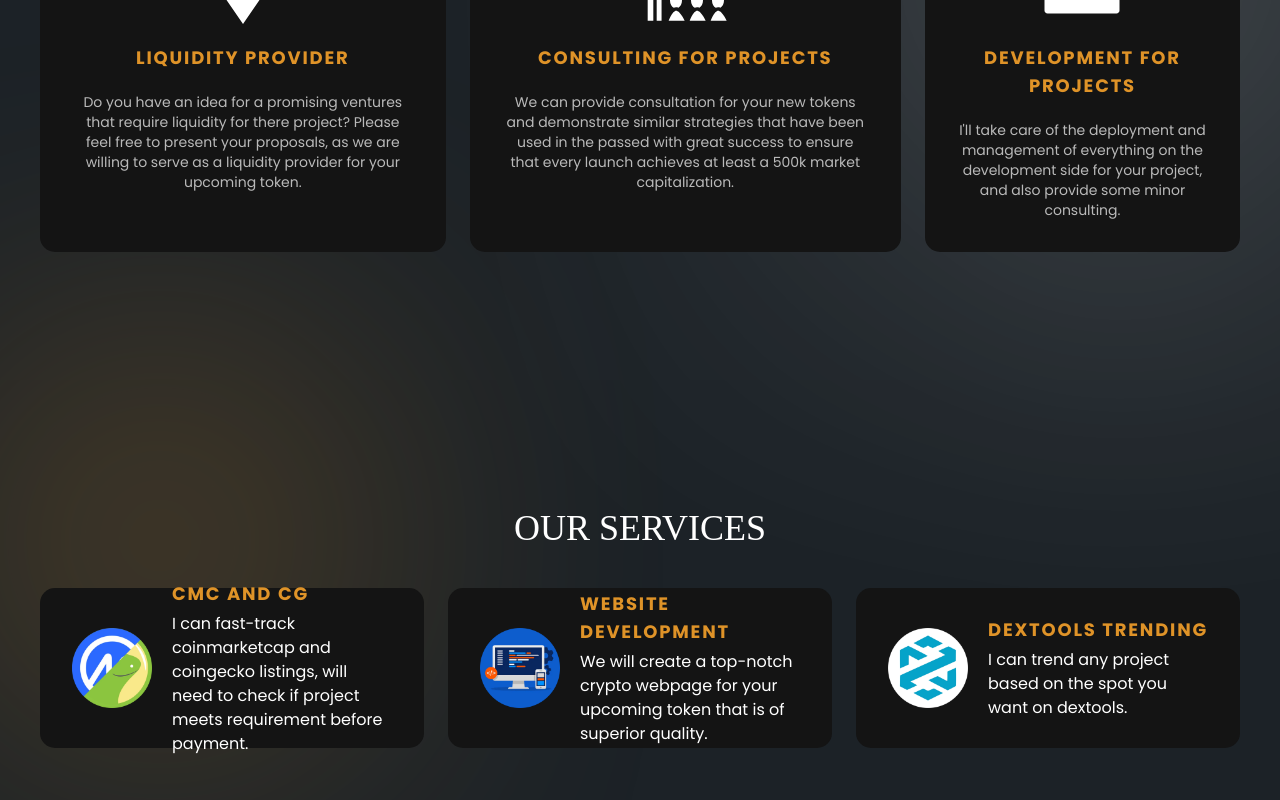
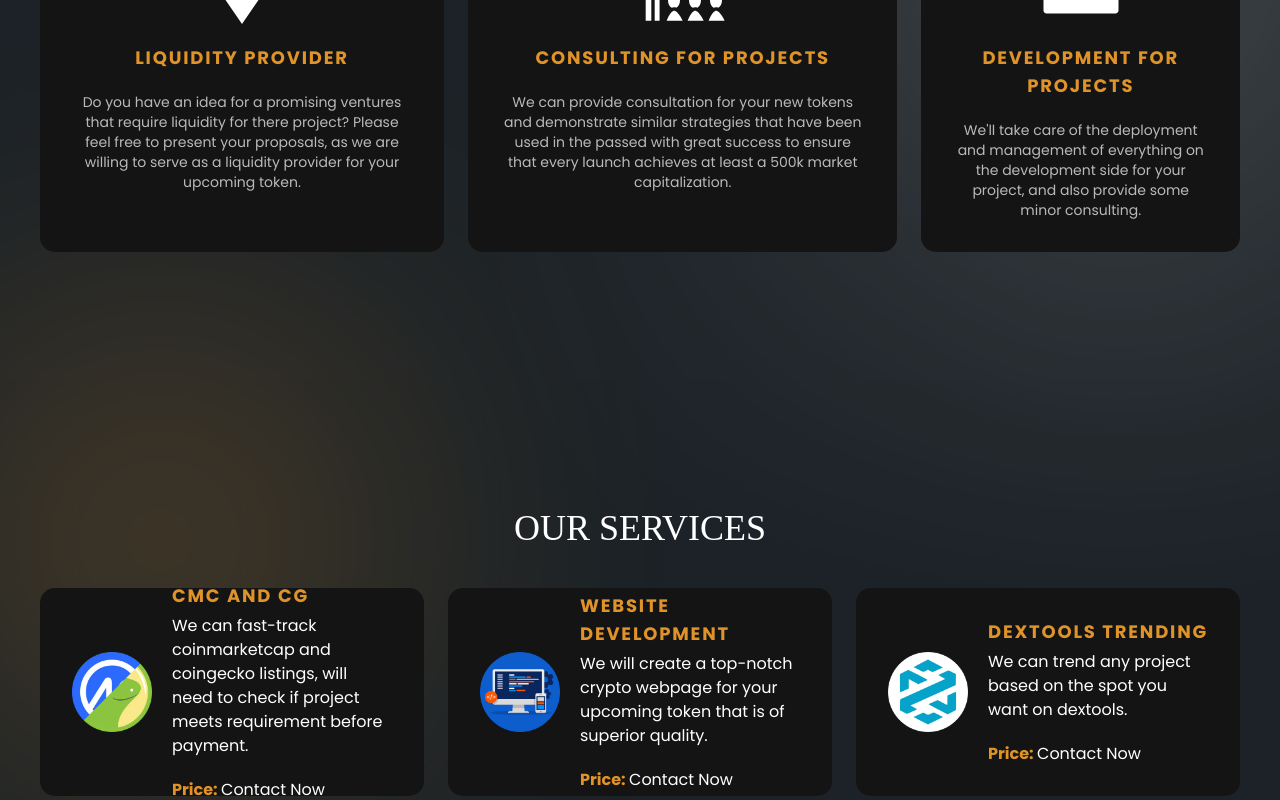
Before and after one commit to aaronjoshuaespinosa/openLogic, a React (Vite) app: page / in a window 1280 px wide. Shown: the part 1680-2480 px from the top of the page. Built offline with nearby package versions, Linux system fonts and the light colour scheme; a web font is replaced by a local one.

Commit message:
Minor content revisions

```diff
--- a/src/constants/index.jsx
+++ b/src/constants/index.jsx
@@ -54,7 +54,7 @@
     },
     {
         label: "Development For Projects",
-        desc: "I'll take care of the deployment and management of everything on the development side for your project, and also provide some minor consulting.",
+        desc: "We'll take care of the deployment and management of everything on the development side for your project, and also provide some minor consulting.",
         icon: <AiFillProject />
     },
 ]
@@ -62,17 +62,20 @@
 export const partners = [
     {
         name: "CMC AND CG",
-        desc: "I can fast-track coinmarketcap and coingecko listings, will need to check if project meets requirement before payment.",
-        img: "/cg_cmc.webp"
+        desc: "We can fast-track coinmarketcap and coingecko listings, will need to check if project meets requirement before payment.",
+        img: "/cg_cmc.webp",
+        price: "Contact Now",
     },
     {
         name: "Website Development",
         desc: "We will create a top-notch crypto webpage for your upcoming token that is of superior quality.",
-        img: "/web.webp"
+        img: "/web.webp",
+        price: "Contact Now",
     },
     {
         name: "DEXTOOLS TRENDING",
-        desc: "I can trend any project based on the spot you want on dextools.",
-        img: "/dextools-white.webp"
+        desc: "We can trend any project based on the spot you want on dextools.",
+        img: "/dextools-white.webp",
+        price: "Contact Now",
     },
 ]
--- a/src/views/Hero.jsx
+++ b/src/views/Hero.jsx
@@ -43,7 +43,7 @@
                             <span className='text-accent cursor-pointer hover:drop-shadow-accentGlow transition-all ease-out duration-300'>LOGIC</span>
                         </motion.div>
                         <motion.p className='opacity-70 text-sm md:text-lg max-w-[55rem]' initial={{ opacity: 0, x: -250 }} animate={{ opacity: 0.7, x: 0 }} transition={{ duration: 0.5, delay: 0.4 }}>We are long established conglomerate that specializes in the crypto industry. We have established ourselves as a trusted partner that can guide both seasoned and novice investors through the constantly evolving landscape of cryptocurrency with confidence.</motion.p>
-                        <motion.button initial={{ opacity: 0, x: -250 }} animate={{ opacity: 0.7, x: 0 }} transition={{ duration: 0.5, delay: 0.5 }} className='border-[1px] border-accent bg-accent/20 rounded-[5px] py-3 px-5 w-full md:w-fit hover:bg-accent/40 transition-all ease-out duration-300'>Contact Now</motion.button>
+                        <motion.button initial={{ opacity: 0, x: -250 }} animate={{ opacity: 0.7, x: 0 }} transition={{ duration: 0.5, delay: 0.4 }} className='border-[1px] border-accent bg-accent/20 rounded-[5px] py-3 px-5 w-full md:w-fit hover:bg-accent/40 transition-all ease-out duration-300'>Contact Now</motion.button>
                     </motion.div>
                 </div>
 
--- a/src/views/Partners.jsx
+++ b/src/views/Partners.jsx
@@ -17,11 +17,12 @@
                 <motion.h1 initial={{ opacity: 0, y: "100%" }} ref={titleRef} animate={titleView ? { opacity: 1, y: 0 } : {}} transition={{ duration: 0.7 }} className='font-climate text-4xl text-center'>OUR SERVICES</motion.h1>
                 <div className='flex flex-col lg:flex-row gap-x-6 gap-y-6 items-center justify-center'>
                     {partners.map((partner, i) =>
-                        <motion.div key={i} initial={{ opacity: 0, y: "100%" }} ref={partnerRef} animate={partnerView ? { opacity: 1, y: 0 } : {}} transition={{ duration: 0.7 }} className="bg-blk p-8 rounded-[15px] flex flex-col md:flex-row gap-y-5 gap-x-5 items-center justify-center h-auto lg:h-[10rem] group cursor-pointer hover:drop-shadow-hover transition-all ease-out duration-300">
+                        <motion.div key={i} initial={{ opacity: 0, y: "100%" }} ref={partnerRef} animate={partnerView ? { opacity: 1, y: 0 } : {}} transition={{ duration: 0.7 }} className="bg-blk p-8 rounded-[15px] flex flex-col md:flex-row gap-y-5 gap-x-5 items-center justify-center h-auto lg:h-[13rem] group cursor-pointer hover:drop-shadow-hover transition-all ease-out duration-300">
                             <img src={partner.img} alt={partner.name} className="w-20 h-20 group-hover:scale-[1.1] group-hover:rotate-[5deg] transition-all ease-in-out duration-300" />
                             <div className="text-center md:text-left flex flex-col gap-y-1">
                                 <h1 className='uppercase text-accent text-lg font-bold tracking-widest'>{partner.name}</h1>
                                 <p className='max-w-[400px]'>{partner.desc}</p>
+                                <p className='pt-4 font-bold text-accent'>Price: <a href="" className='font-normal text-wht hover:underline'>{partner.price}</a></p>
                             </div>
                         </motion.div>
                     )}
```
